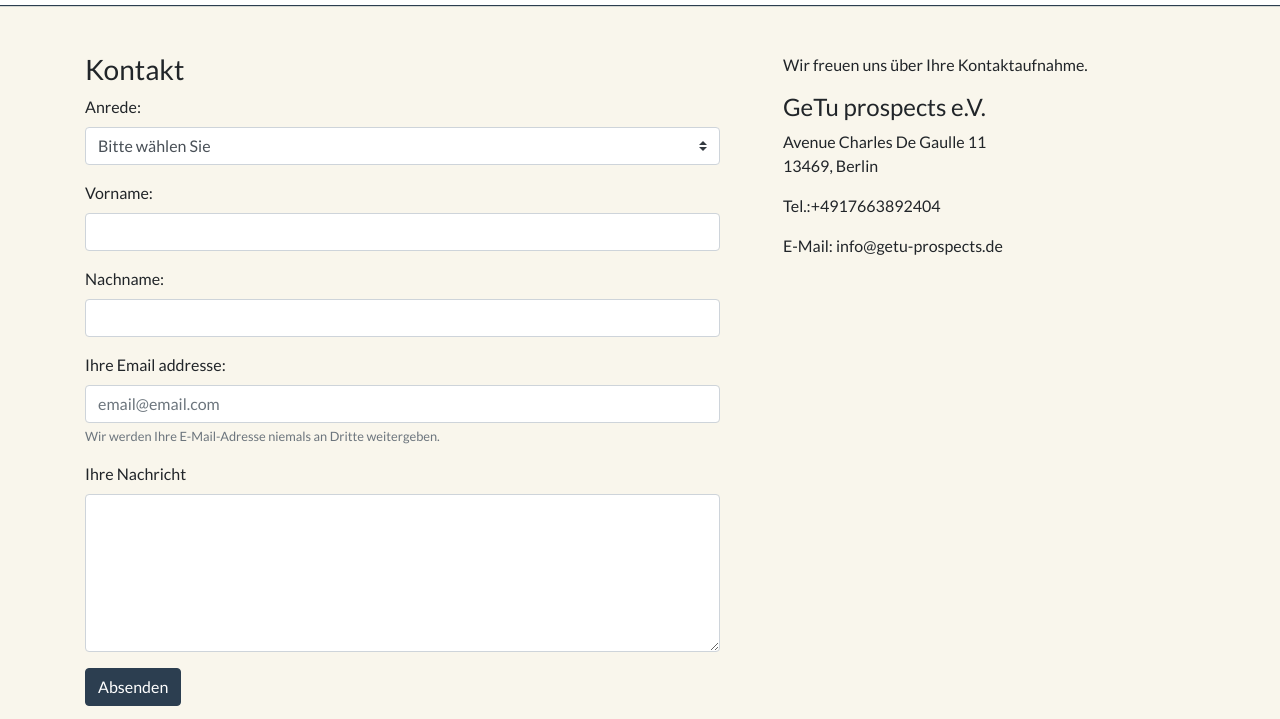
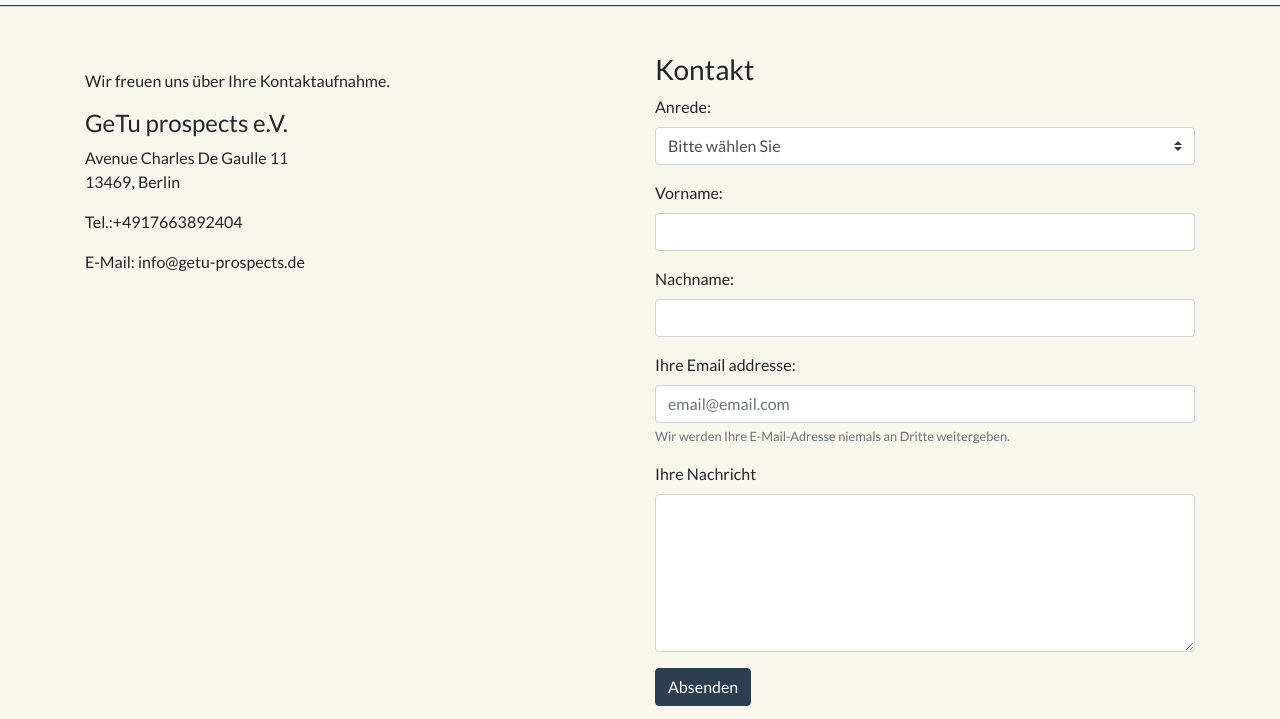
Before and after one commit to ofemmy/getu-web-project, a website: page kontakt.html in a window 1280 px wide. Shown: the part 81-800 px from the top of the page. Drawn offline with nearby package versions, Linux system fonts and the light colour scheme.

Commit message:
reordered contact page

```diff
--- a/kontakt.html
+++ b/kontakt.html
@@ -79,7 +79,16 @@
     <main class="min-vh-100 py-5" id="kontakt">
       <div class="container">
         <div class="row">
-          <div class="col-md-7">
+          <div class="col-md-4 pr-5 mt-3">
+            <p>Wir freuen uns über Ihre Kontaktaufnahme.</p>
+            <h4>GeTu prospects e.V.</h4>
+            <p>Avenue Charles De Gaulle 11 <br />13469, Berlin</p>
+            <p></p>
+            <p>Tel.:+4917663892404</p>
+            <p>E-Mail: info@getu-prospects.de</p>
+          </div>
+          <div class="col-md-2"></div>
+          <div class="col-md-6">
             <h3>Kontakt</h3>
             <form action="#" method="post">
               <div class="form-group">
@@ -125,14 +134,6 @@
               <button type="submit" class="btn btn-primary">Absenden</button>
             </form>
           </div>
-          <div class="col-md-5 px-5">
-            <p>Wir freuen uns über Ihre Kontaktaufnahme.</p>
-            <h4>GeTu prospects e.V.</h4>
-            <p>Avenue Charles De Gaulle 11 <br />13469, Berlin</p>
-            <p></p>
-            <p>Tel.:+4917663892404</p>
-            <p>E-Mail: info@getu-prospects.de</p>
-          </div>
         </div>
       </div>
     </main>
```
Also changed, not shown: index.html (+1 -1 lines).
